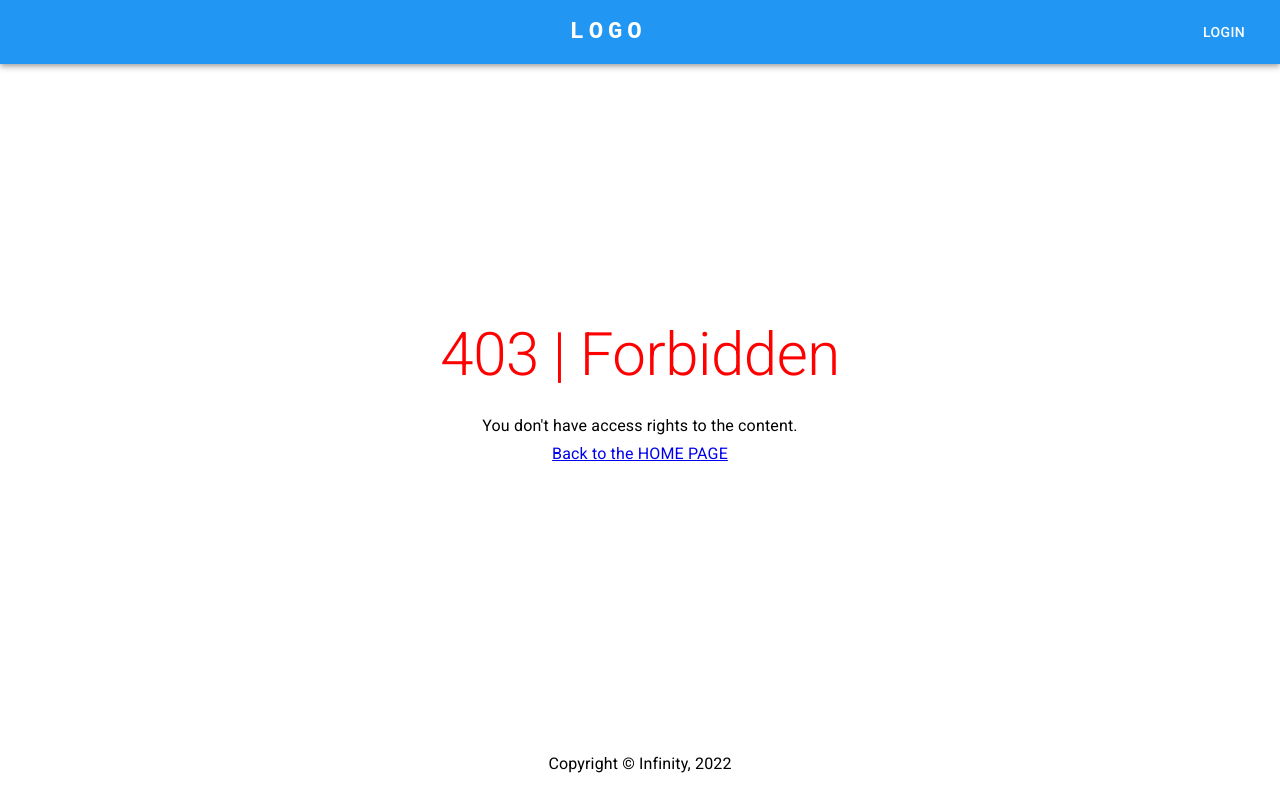
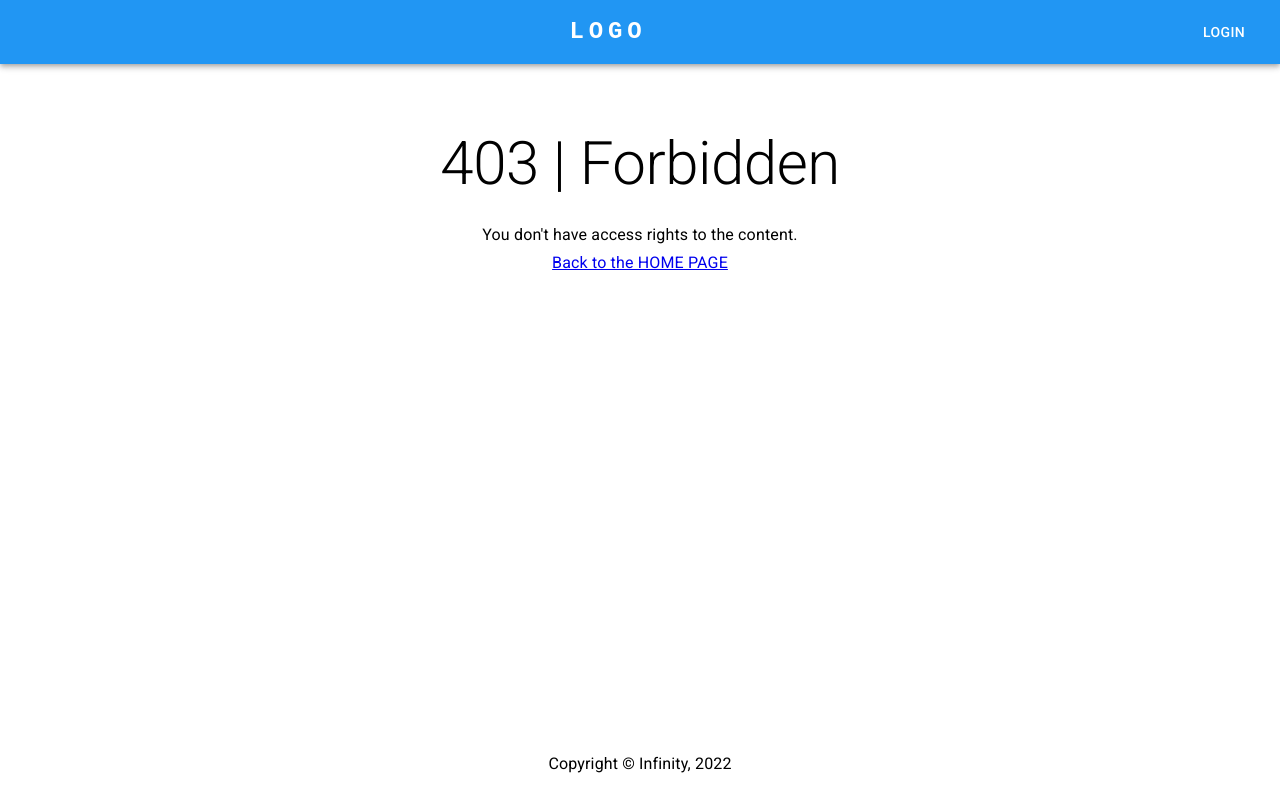
Before and after one commit to bouhartsev/amonic_airlines, a React (Create React App) app in the folder client/: page /403 in a window 1280 px wide. Built offline with nearby package versions, Linux system fonts and the light colour scheme; no server answers.

Commit message:
Remove craco

```diff
--- a/client/craco.config.js
+++ /dev/null
@@ -1,7 +0,0 @@
-module.exports = {
-  plugins: [
-    {
-      plugin: require("craco-plugin-scoped-css"),
-    },
-  ],
-};
--- a/client/src/pages/Error/index.tsx
+++ b/client/src/pages/Error/index.tsx
@@ -1,7 +1,6 @@
 import React from "react";
 import { Box, Typography } from "@mui/material";
 import { Link } from "react-router-dom";
-import "./style.scoped.css";
 
 const handledErrors: { [code: number]: { status: string; message: string } } = {
   403: {
@@ -17,8 +16,8 @@ const handledErrors: { [code: number]: { status: string; message: string } } = {
 
 const Error = ({ code = 404 }) => {
   return (
-    <Box sx={{ textAlign: "center" }}>
-      <Typography variant="h2" gutterBottom className="test">
+    <Box sx={{ textAlign: "center", mt: 8 }}>
+      <Typography variant="h2" gutterBottom>
         {code} | {handledErrors[code]?.status}
       </Typography>
       <Typography variant="subtitle1" gutterBottom>
--- a/client/src/pages/Error/style.scoped.css
+++ /dev/null
@@ -1,6 +0,0 @@
-main {
-    margin-top: auto;
-}
-.test {
-    color:red;
-}
--- a/client/src/pages/Home.tsx
+++ b/client/src/pages/Home.tsx
@@ -4,7 +4,7 @@ type Props = {}
 
 const Home = (props: Props) => {
   return (
-    <div className="test">Home</div>
+    <div>Home</div>
   )
 }
 
```
Also changed, not shown: client/package.json (+3 -4 lines), 1 other file (tests, documents, lock files or other folders).
